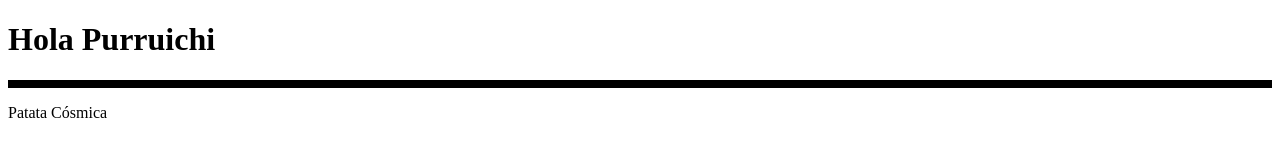
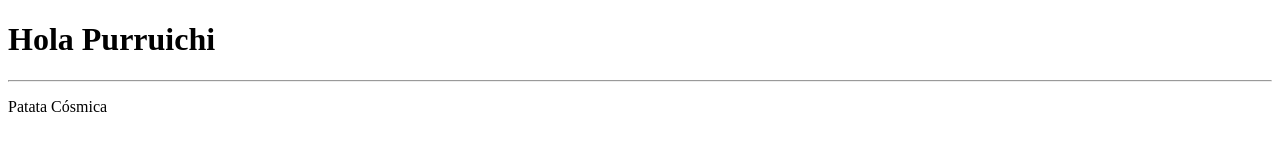
Before and after one commit to Purruichi/ci-cd, a plain HTML site: page src/index.html in a window 1280 px wide. Drawn offline with Linux system fonts and the light colour scheme.

Commit message:
Re-Update index.html

```diff
--- a/src/index.html
+++ b/src/index.html
@@ -5,7 +5,7 @@
 	</head>
 	<body>
 		<h1>Hola Purruichi</h1>
-		<hr size="8px" color="black" />
+		<hr/>
 		<p>Patata Cósmica</p>
 	</body>
 </html>
```
